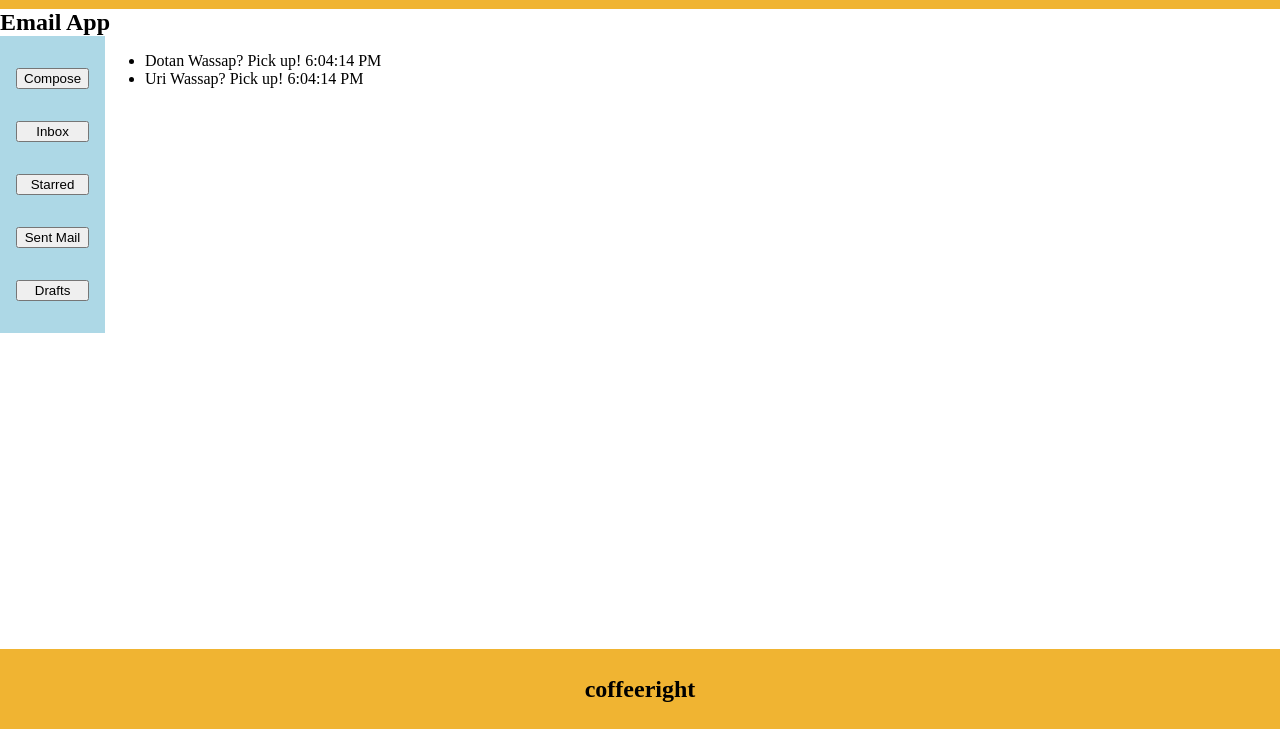
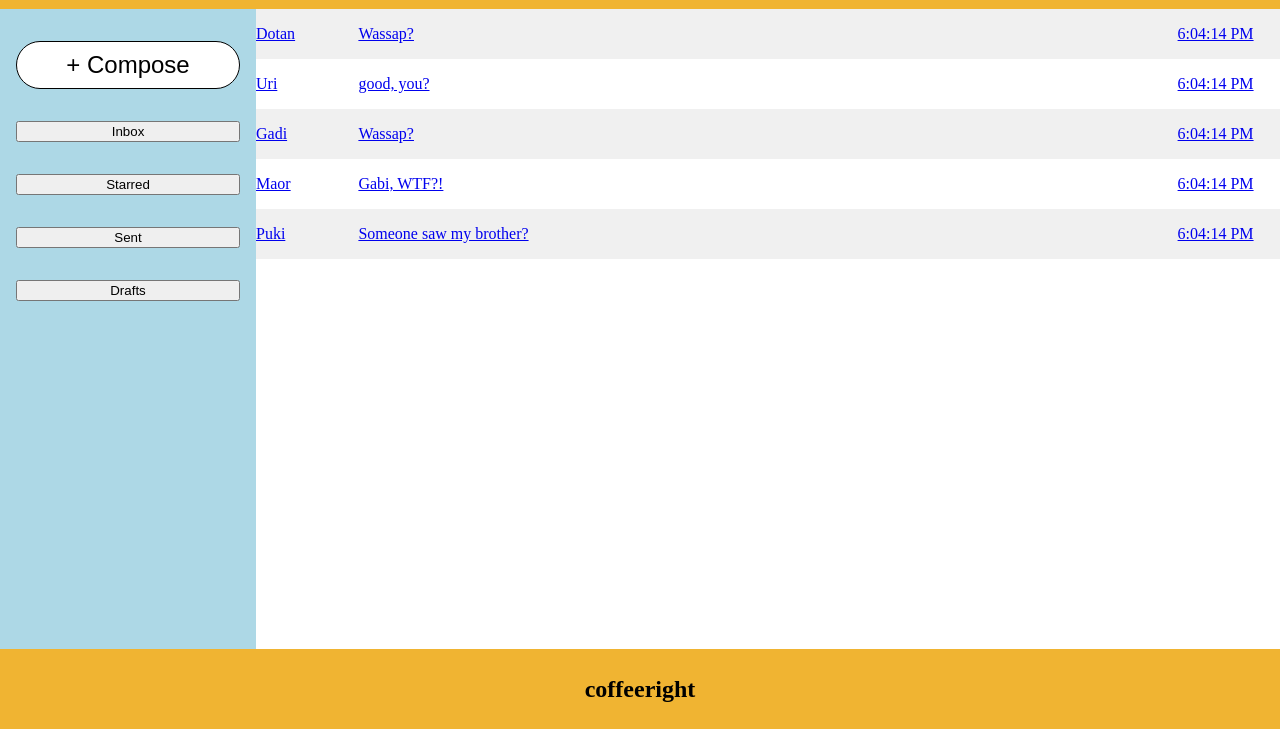
Before and after one commit to Dotan-G/appSus, a plain HTML site: page index.html in a window 1280 px wide. Both pictures are taken after a click on the link "Mister mail". Shown: the part 71-800 px from the top of the page. Drawn offline with Linux system fonts and the light colour scheme.

Commit message:
Dotan end day 1

```diff
--- a/css/apps/mail/cmps/mail-func.css
+++ b/css/apps/mail/cmps/mail-func.css
@@ -3,8 +3,18 @@
     flex-direction: column;
     background-color: lightblue;
     padding: 1rem;
+    flex-basis: 20%;
+    height: 90vh;
 }
 
 .mail-boxes button {
     margin: 1rem 0;
 }
+
+.mail-compose-btn {
+    height: 3rem;
+    border-radius: 24px;
+    background-color: white;
+    border: 1px solid black;
+    font-size: 1.5rem;
+}
--- a/css/apps/mail/cmps/mail-list.css
+++ b/css/apps/mail/cmps/mail-list.css
@@ -1,3 +1,22 @@
-.mail-details span {
-    width: 5rem;
+.mails-list{
+    flex-basis: 80%;
 }
+
+.mails-list ul{
+    margin: 0;
+    padding: 0;
+}
+
+.mails-list li{
+    width: 100%;
+    list-style: none;
+    /* height: 3rem; */
+}
+
+.mails-list li:hover{
+    cursor: pointer;
+}
+
+.mails-list li:nth-child(odd){
+    background-color: rgba(226, 226, 226, 0.52);
+}
--- /dev/null
+++ b/css/apps/mail/cmps/mail-preview.css
@@ -0,0 +1,23 @@
+.mail-details {
+    display: flex;
+    flex-direction: row;
+}
+
+.mail-details .mail-name {
+    flex-basis: 10%;
+    justify-self: start;
+}
+
+.mail-details .mail-subject-and-body {
+    flex-basis: 80%;
+}
+
+.mail-details .mail-time {
+    flex-basis: 10%;
+    justify-self: end;
+}
+
+
+.is-not-read {
+    font-weight: 600;
+}
--- a/css/apps/mail/pages/mail-app.css
+++ b/css/apps/mail/pages/mail-app.css
@@ -1,3 +1,11 @@
-.mails-body {
+@import '../cmps/mail-func.css';
+@import '../cmps/mail-preview.css';
+@import '../cmps/mail-list.css';
+
+
+
+.mails-container {
     display: flex;
+    height: 80vh;
+    margin-bottom: 10vh;
 }
--- a/css/main.css
+++ b/css/main.css
@@ -1,8 +1,6 @@
 @import './cmps/app-header.css';
 @import './cmps/app-footer.css';
 @import './apps/mail/pages/mail-app.css';
-@import './apps/mail/cmps/mail-func.css';
-@import './apps/mail/cmps/mail-list.css';
 
 * {
     box-sizing: border-box;
@@ -15,3 +13,12 @@ h1, h2, h3, h4, h5, h6 {
 body {
     margin: 0;
 }
+
+
+/* HELPERS */
+
+.flex-center {
+    display: flex;
+    justify-content: center;
+    align-items: center;
+}
--- a/js/apps/mail/cmps/mail-functionality.js
+++ b/js/apps/mail/cmps/mail-functionality.js
@@ -1,11 +1,11 @@
 export default {
     template: `
         <div class="mail-boxes">
-            <button>Compose</button>
-            <button>Inbox</button>
-            <button>Starred</button>
-            <button>Sent Mail</button>
-            <button>Drafts</button>
+            <button class="mail-compose-btn">+ Compose</button>
+            <button class="mail-inbox-btn">Inbox</button>
+            <button class="mail-starred-btn">Starred</button>
+            <button class="mail-sent-btn">Sent</button>
+            <button class="mail-drafts-btn">Drafts</button>
         </div>
     `,
     data() {
--- a/js/apps/mail/cmps/mails-list.js
+++ b/js/apps/mail/cmps/mails-list.js
@@ -9,7 +9,9 @@ export default {
     <div class="mails-list">
         <ul>
             <li v-for="mail in mails">
+            <router-link :to="'/mail/'+mail.id">
                 <mails-preview :mail="mail"/>
+            </router-link>
             </li>
         </ul>
     </div>
--- a/js/apps/mail/cmps/mails-preview.js
+++ b/js/apps/mail/cmps/mails-preview.js
@@ -1,18 +1,30 @@
+
+
 export default {
     props: ['mail'],
     template: `
-        <section class="mail-details">
-            <span>{{mail.name}}</span>
-            <span>{{mail.subject}}</span>
-            <span>{{mail.body}}</span>
-            <span>{{mail.realTime}}</span>
+        <section class="mail-details" @click="openMail" :key="mail.id">
+            <p class="mail-name" :class="read">{{mail.name}}</p>
+            <p class="mail-subject-and-body" :class="read">{{mail.subject}}</p>
+            <p class="mail-time" :class="read">{{mail.realTime}}</p>
         </section>
     `,
     data() {
         return {}
     },
-    methods: {},
-    computed: {},
-    created() { },
+    methods: {
+        openMail() {
+            this.mail.isRead = true
+        },
+        read() {
+            return (!this.mail.isRead) ? { 'is-not-read': true } : ''
+        },
+    },
+    computed: {
+
+    },
+    created() {
+
+    },
     destroyed() { }
 }
--- a/js/apps/mail/pages/email-app.js
+++ b/js/apps/mail/pages/email-app.js
@@ -9,12 +9,9 @@ export default {
     },
     template: `
         <div v-if="mails" class="email-app">
-            <h2>Email App</h2>
-            <div class="mails-body">
+            <div class="mails-container">
                 <mail-func />
-                <div class="mails">
-                    <mails-list :mails="mails" />
-                </div>
+                <mails-list :mails="mails" />
             </div>
         </div>
     `,
@@ -23,11 +20,15 @@ export default {
             mails: null
         }
     },
-    methods: {},
+    methods: {
+        loadMails() {
+            mailsService.query()
+                .then(mails => this.mails = mails)
+        },
+    },
     computed: {},
     created() {
-        mailsService.query()
-            .then(mails => this.mails = mails)
+        this.loadMails()
     },
     destroyed() { }
 }
--- /dev/null
+++ b/js/apps/mail/pages/mail-details.js
@@ -0,0 +1,31 @@
+import { mailsService } from "../services/mail-service.js"
+
+export default {
+    template: `
+        <section v-if="mail">
+            <h2>{{mail.subject}}</h2>
+            <div class="user-details">
+                <h5>{{mail.name}}</h5>
+                <p>{{beforeXHours}} hours</p>
+            </div>
+        </section>
+    `,
+    data() {
+        return {
+            mail: null,
+            sentAt: this.beforeXHours
+        }
+    },
+    methods: {},
+    computed: {
+        beforeXHours() {
+            return this.sentAt = Math.round((Date.now() - this.mail.sentAt) / 1000 / 60 / 60 / 24)
+        }
+    },
+    created() {
+        const { mailId } = this.$route.params
+        mailsService.getMailById(mailId)
+            .then(mail => this.mail = mail)
+    },
+    destroyed() { }
+}
--- a/js/apps/mail/services/mail-service.js
+++ b/js/apps/mail/services/mail-service.js
@@ -5,6 +5,10 @@ const MAILS_KEY = 'mailsDB'
 
 export const mailsService = {
     query,
+    getMailById,
+    removeMail,
+    addMail,
+
 }
 
 function query() {
@@ -18,3 +22,15 @@ function query() {
             return mails
         })
 }
+
+function addMail(MAILS_KEY, mail) {
+    storageService.post(MAILS_KEY, mail)
+}
+
+function removeMail(MAILS_KEY, mailId) {
+    storageService.remove(MAILS_KEY, mailId)
+}
+
+function getMailById(mailId) {
+    return storageService.get(MAILS_KEY, mailId)
+}
--- a/js/apps/mail/services/mails.js
+++ b/js/apps/mail/services/mails.js
@@ -1,5 +1,6 @@
 export const allMails = [
     {
+        id: 'OXeMG8wNskc',
         name: 'Dotan',
         subject: 'Wassap?',
         body: 'Pick up!',
@@ -8,11 +9,39 @@ export const allMails = [
         sentAt: 1551133930594
     },
     {
+        id: 'JYOJa2NpSCq',
         name: 'Uri',
-        subject: 'Wassap?',
-        body: 'Pick up!',
+        subject: 'good, you?',
+        body: 'look at this',
         isRead: false,
         realTime: new Date().toLocaleTimeString(),
-        sentAt: 1551133930594
+        sentAt: 1551133931000
+    },
+    {
+        id: '1y0Oqts35DQ',
+        name: 'Gadi',
+        subject: 'Wassap?',
+        body: 'Must sent this to 10 friends or bad thing will happen to you',
+        isRead: false,
+        realTime: new Date().toLocaleTimeString(),
+        sentAt: 1551133932000
+    },
+    {
+        id: 'kSnfIJyikTP',
+        name: 'Maor',
+        subject: 'Gabi, WTF?!',
+        body: 'Lorem ipsum dolor sit amet consectetur adipisicing elit. Voluptatibus amet cumque nemo tempora dignissimos, veritatis sequi debitis dolorum, consequuntur ipsam tenetur rem voluptates, iure alias quaerat excepturi architecto accusamus ',
+        isRead: false,
+        realTime: new Date().toLocaleTimeString(),
+        sentAt: 1551133933000
+    },
+    {
+        id: 'f4iuVmbuKCC',
+        name: 'Puki',
+        subject: 'Someone saw my brother?',
+        body: 'His name is Muki',
+        isRead: false,
+        realTime: new Date().toLocaleTimeString(),
+        sentAt: 1551133934000
     },
 ]
--- a/js/services/async-storage-service.js
+++ b/js/services/async-storage-service.js
@@ -58,10 +58,6 @@ function remove(entityType, entityId) {
         })
 }
 
-function _save(entityType, entities) {
-    localStorage.setItem(entityType, JSON.stringify(entities))
-}
-
 function makeId(length = 5) {
     var txt = '';
     var possible = 'ABCDEFGHIJKLMNOPQRSTUVWXYZabcdefghijklmnopqrstuvwxyz0123456789';
@@ -70,3 +66,7 @@ function makeId(length = 5) {
     }
     return txt;
 }
+
+function _save(entityType, entities) {
+    localStorage.setItem(entityType, JSON.stringify(entities))
+}
```
Also changed, not shown: js/router.js (+5 -5 lines), css/apps/mail/cmps/mail-details.css (added).
